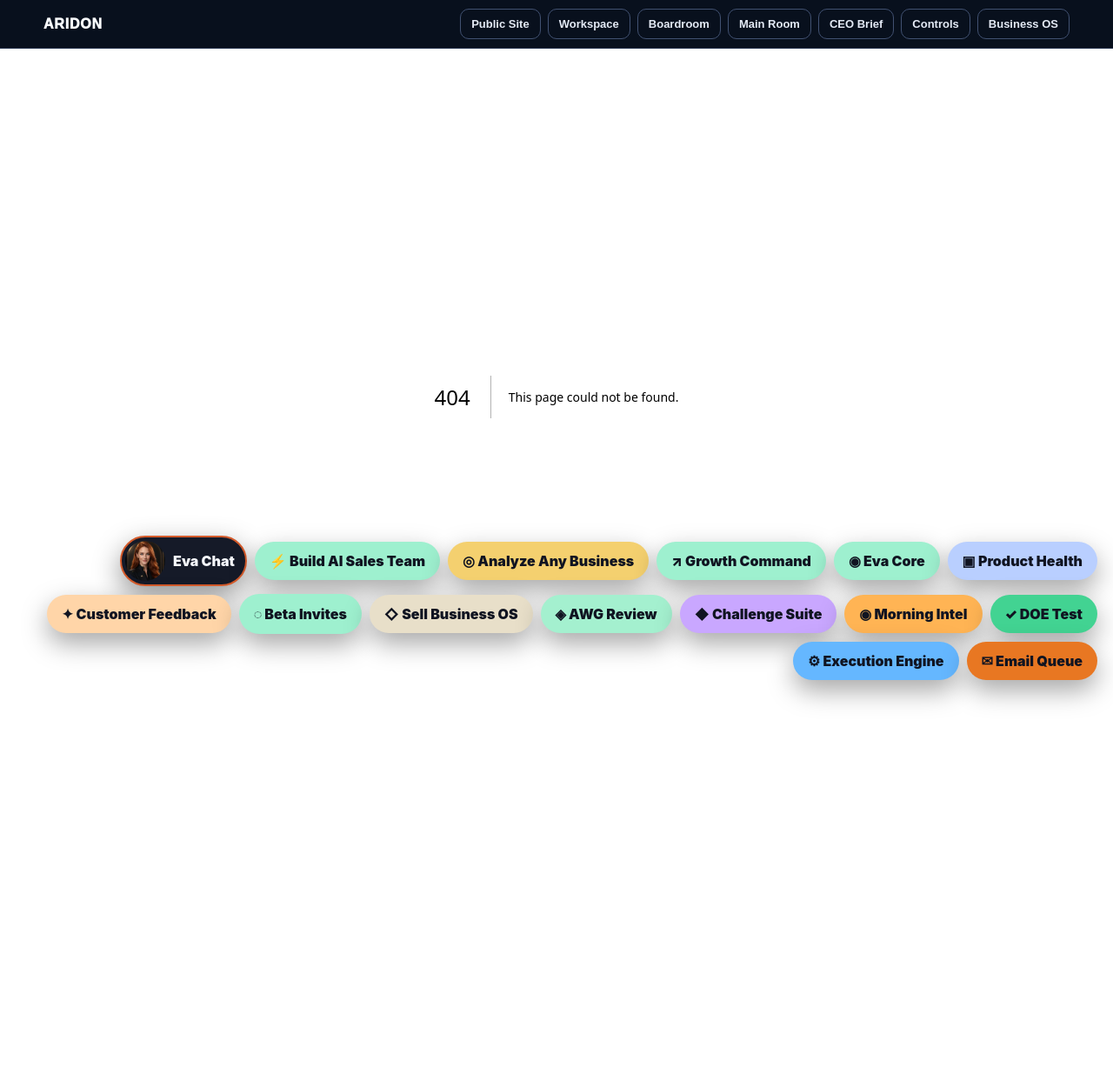
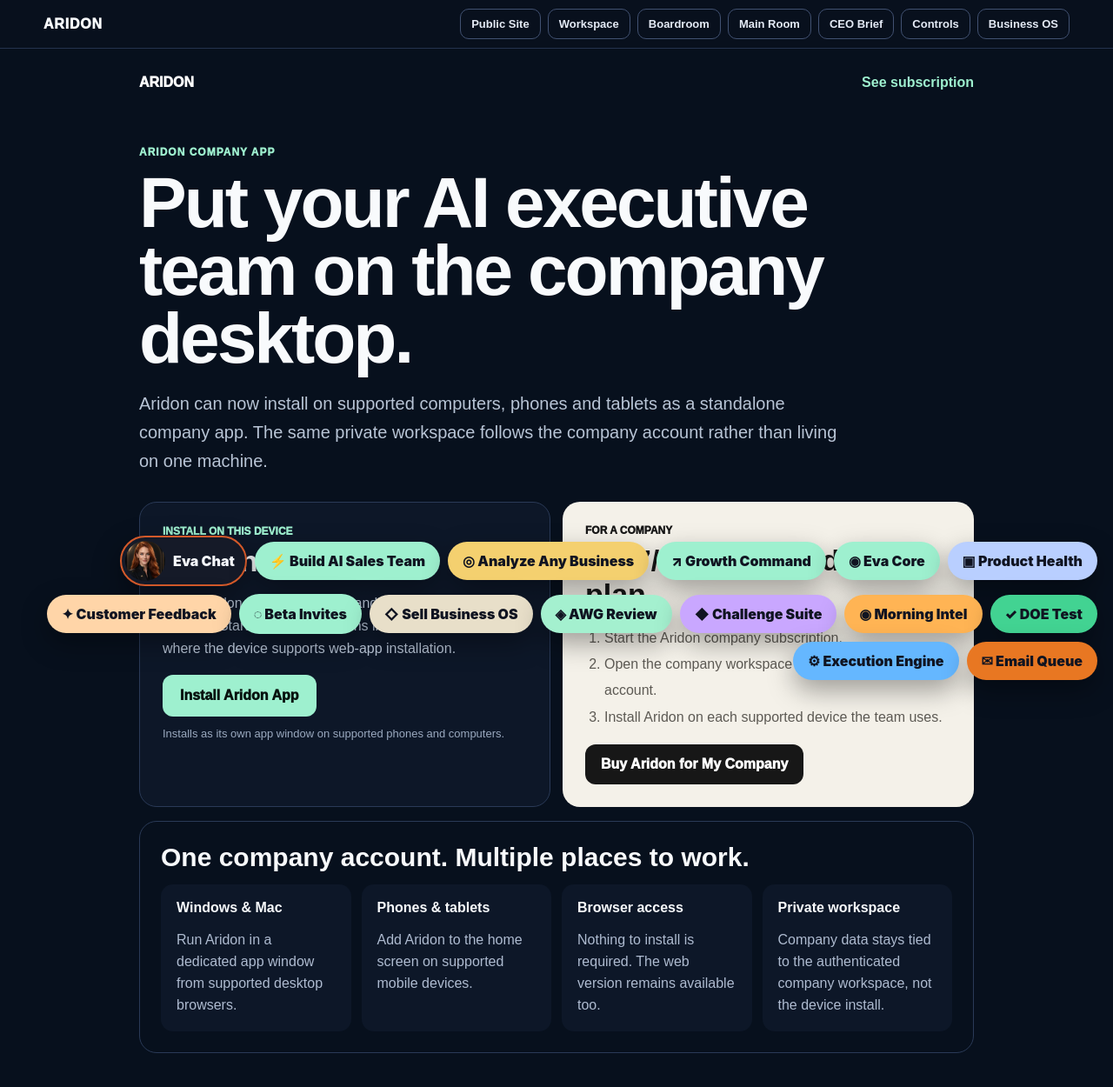
Before and after one commit to jimrusk/aridon-app, a Next.js app: page /install in a window 1280 px wide. Before the commit this address had no page. Shown: the top 1250 px of the page at 87% size. Before the commit the page ends 856 px from the top, so only its background shows below. Built offline with nearby package versions, Linux system fonts and the light colour scheme.

Commit message:
Add Aridon install page

```diff
--- /dev/null
+++ b/app/install/page.tsx
@@ -0,0 +1,58 @@
+import Link from 'next/link';
+import InstallAridon from '../components/InstallAridon';
+
+const CHECKOUT_URL = 'https://buy.stripe.com/6oU8wOaDR1aHbfUd464AU06';
+const mint = '#9EF0CF';
+
+export default function InstallPage() {
+  return (
+    <main style={{ minHeight: '100vh', background: '#07101D', color: '#F8FAFC', fontFamily: 'Arial, sans-serif' }}>
+      <section style={{ maxWidth: 1000, margin: '0 auto', padding: '30px 20px 80px' }}>
+        <nav style={{ display: 'flex', justifyContent: 'space-between', gap: 12, alignItems: 'center', flexWrap: 'wrap' }}>
+          <Link href="/" style={{ color: '#fff', textDecoration: 'none', fontWeight: 950 }}>ARIDON</Link>
+          <Link href="/business-os/subscribe" style={{ color: mint, textDecoration: 'none', fontWeight: 900 }}>See subscription</Link>
+        </nav>
+
+        <div style={{ paddingTop: 64, maxWidth: 900 }}>
+          <div style={{ color: mint, fontSize: 12, fontWeight: 950, letterSpacing: 1 }}>ARIDON COMPANY APP</div>
+          <h1 style={{ fontSize: 'clamp(48px,8vw,82px)', lineHeight: .95, letterSpacing: -3, margin: '12px 0 20px' }}>Put your AI executive team on the company desktop.</h1>
+          <p style={{ color: '#B8C4D5', fontSize: 20, lineHeight: 1.65, maxWidth: 820 }}>Aridon can now install on supported computers, phones and tablets as a standalone company app. The same private workspace follows the company account rather than living on one machine.</p>
+        </div>
+
+        <div style={{ display: 'grid', gridTemplateColumns: 'repeat(auto-fit,minmax(280px,1fr))', gap: 14, marginTop: 30 }}>
+          <section style={{ background: '#0D1728', border: '1px solid #2A3A57', borderRadius: 20, padding: 26 }}>
+            <div style={{ color: mint, fontSize: 12, fontWeight: 950 }}>INSTALL ON THIS DEVICE</div>
+            <h2 style={{ fontSize: 34, margin: '8px 0 12px' }}>Aridon Business AI</h2>
+            <p style={{ color: '#B8C4D5', lineHeight: 1.65 }}>Install Aridon from the browser and launch it from the desktop, Start menu, applications list or home screen where the device supports web-app installation.</p>
+            <InstallAridon />
+          </section>
+
+          <section style={{ background: '#F4F1E9', color: '#171717', borderRadius: 20, padding: 26 }}>
+            <div style={{ fontSize: 12, fontWeight: 950 }}>FOR A COMPANY</div>
+            <h2 style={{ fontSize: 34, margin: '8px 0 12px' }}>$497/month founding plan</h2>
+            <ol style={{ color: '#5D5A54', lineHeight: 1.9, paddingLeft: 22 }}>
+              <li>Start the Aridon company subscription.</li>
+              <li>Open the company workspace with the authorized account.</li>
+              <li>Install Aridon on each supported device the team uses.</li>
+            </ol>
+            <a href={CHECKOUT_URL} target="_blank" rel="noreferrer" style={{ display: 'inline-block', background: '#171717', color: '#fff', textDecoration: 'none', fontWeight: 950, padding: '14px 18px', borderRadius: 12 }}>Buy Aridon for My Company</a>
+          </section>
+        </div>
+
+        <section style={{ marginTop: 16, border: '1px solid #2A3A57', borderRadius: 20, padding: 24 }}>
+          <h2 style={{ fontSize: 30, margin: '0 0 14px' }}>One company account. Multiple places to work.</h2>
+          <div style={{ display: 'grid', gridTemplateColumns: 'repeat(auto-fit,minmax(210px,1fr))', gap: 12 }}>
+            <Feature title="Windows & Mac" text="Run Aridon in a dedicated app window from supported desktop browsers." />
+            <Feature title="Phones & tablets" text="Add Aridon to the home screen on supported mobile devices." />
+            <Feature title="Browser access" text="Nothing to install is required. The web version remains available too." />
+            <Feature title="Private workspace" text="Company data stays tied to the authenticated company workspace, not the device install." />
+          </div>
+        </section>
+      </section>
+    </main>
+  );
+}
+
+function Feature({ title, text }: { title: string; text: string }) {
+  return <article style={{ background: '#0D1728', borderRadius: 14, padding: 18 }}><strong>{title}</strong><p style={{ color: '#AEBBD0', lineHeight: 1.55, marginBottom: 0 }}>{text}</p></article>;
+}
```
